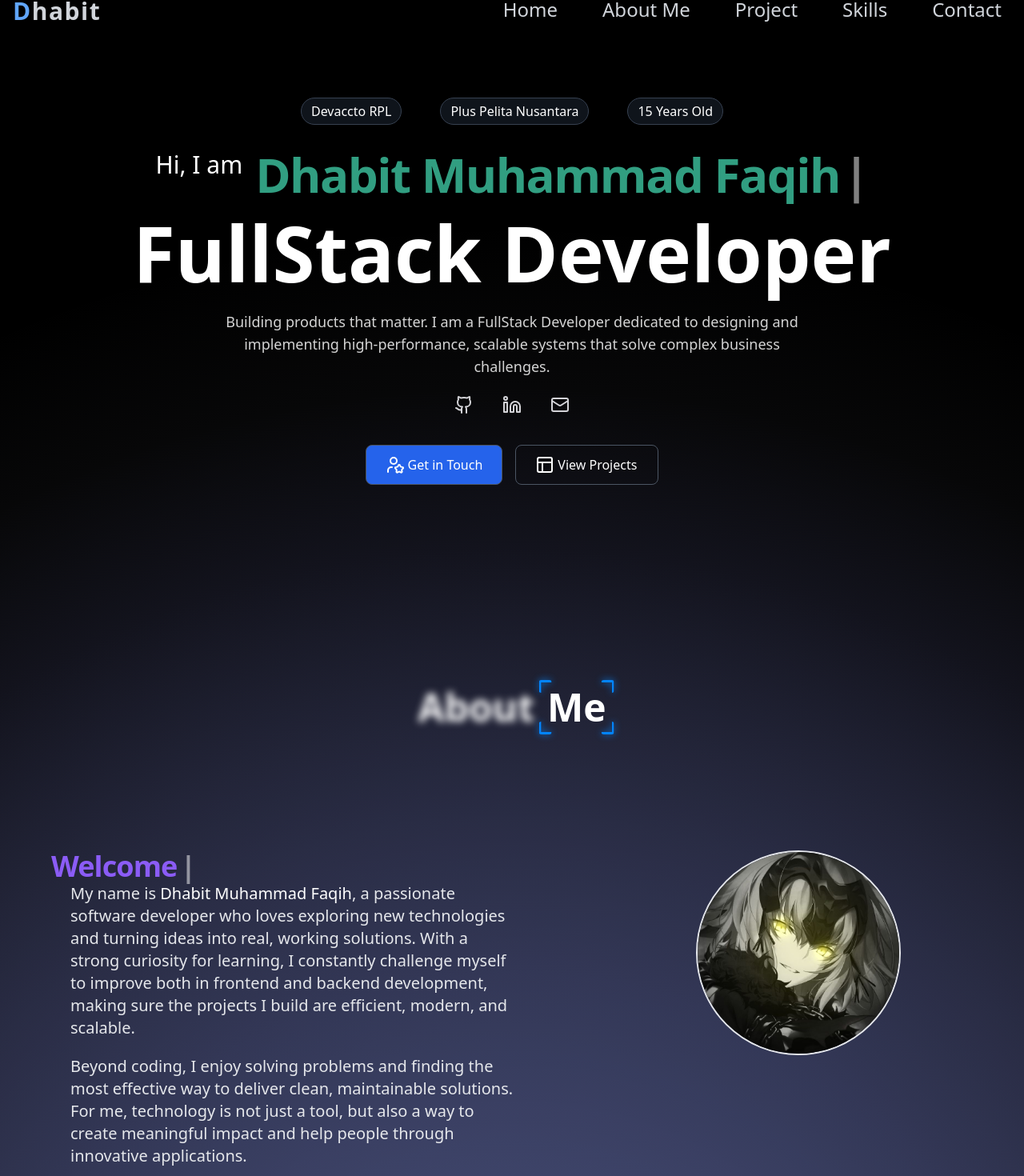
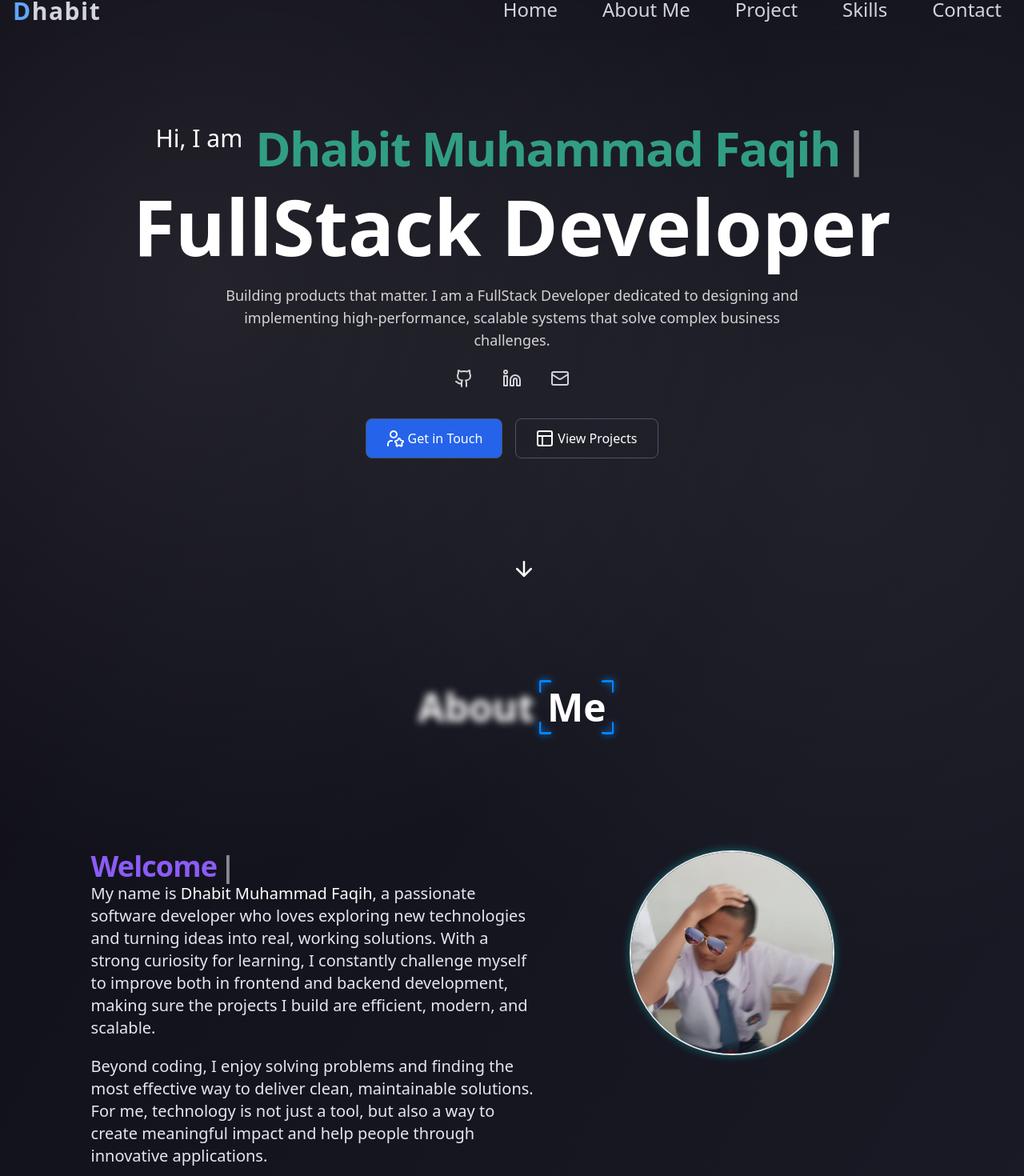
Before and after one commit to Voltsat/React-Portfolio, a React (Vite) app: page / in a window 1280 px wide. Shown: the part 20-1490 px from the top of the page at 80% size. Built offline with nearby package versions, Linux system fonts and the light colour scheme; what tailwindcss-motion would draw is missing.

Commit message:
upd respnsv + move desc to hover img
hwehwhwh

```diff
--- a/src/App.jsx
+++ b/src/App.jsx
@@ -7,15 +7,11 @@ import ClickSpark from './components/animation/clickSpark';
 function App() {
   return (
     <div className="min-h-screen w-full bg-black relative">
-      {/* Midnight Mist */}
+  {/* Cosmic Noise */}
   <div
     className="absolute inset-0 z-0"
     style={{
-          backgroundImage: `
-          radial-gradient(circle at 50% 100%, rgba(70, 85, 110, 0.5) 0%, transparent 60%),
-          radial-gradient(circle at 50% 100%, rgba(99, 102, 241, 0.4) 0%, transparent 70%),
-          radial-gradient(circle at 50% 100%, rgba(181, 184, 208, 0.3) 0%, transparent 80%)
-        `,
+      background: "radial-gradient(circle at 20% 20%, rgba(255,255,255,0.08) 0%, transparent 40%), radial-gradient(circle at 80% 30%, rgba(255,255,255,0.05) 0%, transparent 40%), linear-gradient(120deg, #0f0e17 0%, #1a1b26 100%)"
     }}
   />
   <ClickSpark
--- a/src/components/about.jsx
+++ b/src/components/about.jsx
@@ -2,7 +2,7 @@ import ScrollReveal from './animation/scrollReveal';
 import TrueFocus from './animation/trueFocus';
 import TextType from './animation/textType';
 
-import Muka from "../assets/jeannedarc.jpg";
+import Muka from "../assets/face.png";
 
 export default function About() {
   return (
@@ -32,7 +32,7 @@ export default function About() {
       </div>
 
       <div className='block mx-auto lg:mx-0 md:flex mb-12 min-w-screen mt-0 md:mt-[6vh] lg:mt-[8vh]'>
-        <div className='text-white flex flex-col lg:ml-16'>
+        <div className='text-white flex flex-col md:ml-auto'>
           <span className='text-4xl font-sans font-bold'>
             <TextType
               text={["Hey there!", "What's up?", "Welcome!"]}
@@ -43,22 +43,27 @@ export default function About() {
               cursorCharacter="|"
             />
           </span>
-          <p className='w-80 md:w-[520px] lg:w-[560px] [@media(min-width:1320px)]:w-[60vw] mb-5 lg:ml-6 text-lg md:text-xl text-gray-200'>
+          <p className='w-80 md:w-[520px] lg:w-[560px] [@media(min-width:1320px)]:w-[60vw] mb-5 text-lg md:text-xl text-gray-200'>
             My name is <span className='text-white'>Dhabit Muhammad Faqih</span>, a passionate software developer who loves exploring new technologies and turning ideas into real, working solutions. With a strong curiosity for learning, I constantly challenge myself to improve both in frontend and backend development, making sure the projects I build are efficient, modern, and scalable.
           </p>
-          <p className='w-80 md:w-[520px] lg:w-[560px] [@media(min-width:1320px)]:w-[60vw] mb-5 lg:ml-6 text-lg md:text-xl text-gray-200'>
+          <p className='w-80 md:w-[520px] lg:w-[560px] [@media(min-width:1320px)]:w-[60vw] mb-5 text-lg md:text-xl text-gray-200'>
             Beyond coding, I enjoy solving problems and finding the most effective way to deliver clean, maintainable solutions. For me, technology is not just a tool, but also a way to create meaningful impact and help people through innovative applications.
           </p>
         </div>
-        <div className='ml-auto lg:mr-[12vw]'>
+        <div className='flex flex-col lg:flex-row ml-auto lg:mr-[8vw]'>
           <img
             src={Muka}
-            className='mx-auto w-32 h-32 md:h-48 md:w-48 lg:h-64 lg:w-64 rounded-full border-2'
+            className='mx-auto w-32 h-32 md:h-48 md:w-48 lg:h-64 lg:w-64 rounded-full border-2 shadow-[0_0_10px_2px_rgba(0,255,255,0.25)] hover:blur-sm peer'
           />
+          <div className='flex flex-row md:flex-col gap-5 justify-between mt-5 lg:mt-0 lg:ml-6 opacity-0 peer-hover:opacity-100 cursor-default text-center'>
+            <span className='bg-slate-500 px-1 text-white rounded border-stone-50 border-[1px]'>Devaccto RPL</span>
+            <span className='bg-slate-500 px-1 text-white rounded border-stone-50 border-[1px]'>15 Years Old</span>
+            <span className='bg-slate-500 px-1 text-white rounded border-stone-50 border-[1px]'>Plus PENUS</span>
+          </div>
         </div>
       </div>
 
-      <div className='md:mx-auto md:w-11/12 px-9 mt-[4vh] md:mt-[8vh] lg:mt-[14vh] md:flex md:flex-wrap gap-4'>
+      <div className='md:mx-auto md:w-[95%] px-9 mt-[4vh] md:mt-[8vh] lg:mt-[14vh] md:flex md:flex-wrap gap-4'>
         <div className="bg-white/10 backdrop-blur-md rounded-xl shadow-lg p-3 mb-2 mx-auto border-2 border-white/5 hover:border-white flex-1">
           <div className="flex flex-col items-center md:items-start text-center md:text-left px-4 md:px-8 py-4">
             <div className='flex justify-between items-center w-full'>
@@ -73,7 +78,7 @@ export default function About() {
         </div>
 
         <div className="bg-white/10 backdrop-blur-md rounded-xl shadow-lg p-3 mb-2 mx-auto border-2 border-white/5 hover:border-white flex-1">
-          <div className="flex flex-col items-center md:items-start text-center md:text-left px-4 md:px-8 py-4 mt-6 md:mt-0">
+          <div className="flex flex-col items-center md:items-start text-center md:text-left px-4 md:px-8 py-4">
             <div className='flex justify-between items-center w-full'>
                 <svg xmlns="http://www.w3.org/2000/svg" className="h-12 w-12 text-white p-2 bg-gray-500 border-2 border-white/20 rounded-lg" viewBox="0 0 24 24" fill="none" stroke="currentColor" strokeWidth="2" strokeLinecap="round" strokeLinejoin="round">
                   <path d="M14 2H6a2 2 0 0 0-2 2v16a2 2 0 0 0 2 2h12a2 2 0 0 0 2-2V8z"></path>
@@ -90,7 +95,7 @@ export default function About() {
         </div>
 
         <div className="bg-white/10 backdrop-blur-md rounded-xl shadow-lg p-3 mb-2 mx-auto border-2 border-white/5 hover:border-white flex-1">
-          <div className="flex flex-col items-center md:items-start text-center md:text-left px-4 md:px-8 py-4 mt-6 md:mt-0">
+          <div className="flex flex-col items-center md:items-start text-center md:text-left px-4 md:px-8 py-4">
             <div className='flex justify-between items-center w-full'>
                 <svg xmlns="http://www.w3.org/2000/svg" className="h-12 w-12 text-white p-2 bg-gray-500 border-2 border-white/20 rounded-lg" viewBox="0 0 24 24" fill="none" stroke="currentColor" strokeWidth="2" strokeLinecap="round" strokeLinejoin="round">
                   <path d="M22 12h-4l-3 9L9 3l-3 9H2"></path>
--- a/src/components/hero.jsx
+++ b/src/components/hero.jsx
@@ -1,4 +1,4 @@
-import { Github, Linkedin, Mail, ArrowRight, UserStar, PanelsTopLeft } from 'lucide-react';
+import { Github, Linkedin, Mail, ArrowRight, UserStar, PanelsTopLeft, ArrowDown } from 'lucide-react';
 import TextType from './animation/textType';
 
 
@@ -7,11 +7,6 @@ export default
   function Hero() {
   return (
     <section className="flex flex-col text-center min-h-screen justify-center z-10 relative motion-scale-in-[0.25] motion-blur-in-[10px] motion-delay-[0.25s]/blur motion-ease-linear">
-      <div className="flex flex-wrap mb-8 justify-center gap-3 md:gap-12">
-        <span className="bg-gray-800/50 border-gray-700 border-[1px] text-white px-2 py-1 md:px-3 md:py-1 rounded-3xl hover:bg-gray-800/100 hover:-translate-y-1">Devaccto RPL</span>
-        <span className="bg-gray-800/50 border-gray-700 border-[1px] text-white px-2 py-1 md:px-3 md:py-1 rounded-3xl hover:bg-gray-800/100 hover:-translate-y-1">Plus Pelita Nusantara</span>
-        <span className="bg-gray-800/50 border-gray-700 border-[1px] text-white px-2 py-1 md:px-3 md:py-1 rounded-3xl hover:bg-gray-800/100 hover:-translate-y-1">15 Years Old</span>
-      </div>
       <div className="flex gap-4 mx-auto">
         <h1 className="text-xl md:text-3xl font-thin text-white mb-3">Hi, I am</h1>
         <span className="text-2xl md:text-6xl font-bold mb-2 md:mb-5 text-white z-10">
@@ -26,7 +21,7 @@ export default
         </span>
       </div>
       <h2 className="text-3xl md:text-8xl font-semibold mb-6 text-white">FullStack Developer</h2>
-      <p className="text-neutral-300 text-sm md:text-lg w-96 md:w-[768px] mx-auto">Building products that matter. I am a FullStack Developer dedicated to designing and implementing high-performance, scalable systems that solve complex business challenges.</p>
+      <p className="text-neutral-300 text-sm md:text-lg w-96 md:w-[768px] max-w-full mx-auto">Building products that matter. I am a FullStack Developer dedicated to designing and implementing high-performance, scalable systems that solve complex business challenges.</p>
       <div className="flex justify-center space-x-6 mb-8 text-zinc-300 mt-4">
         <a href="https://github.com/Voltsat" target="_blank" className=" p-[6px] rounded-md hover:text-white  transition-colors duration-300 ">
           <Github size={24} />
@@ -49,7 +44,9 @@ export default
           <ArrowRight size={18} className="scale-0 group-hover:scale-100 ml-1 transition-all duration-200" />
         </button>
       </div>
-
+      <div className='absolute bottom-12 left-1/2 -translate-x-1/2 animate-bounce'>
+        <ArrowDown size={30} className='text-white' />
+      </div>
     </section>
 
 
```
Also changed, not shown: src/assets/face.png (added), src/assets/jeannedarc.jpg (deleted). Lines whose indentation alone changed are shown as unchanged.
